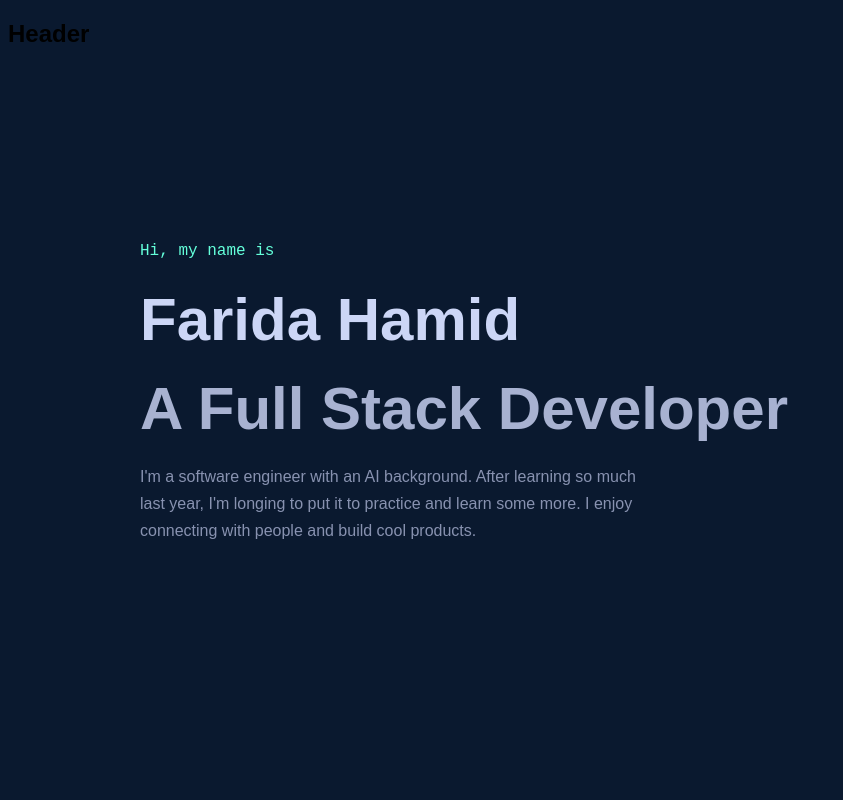
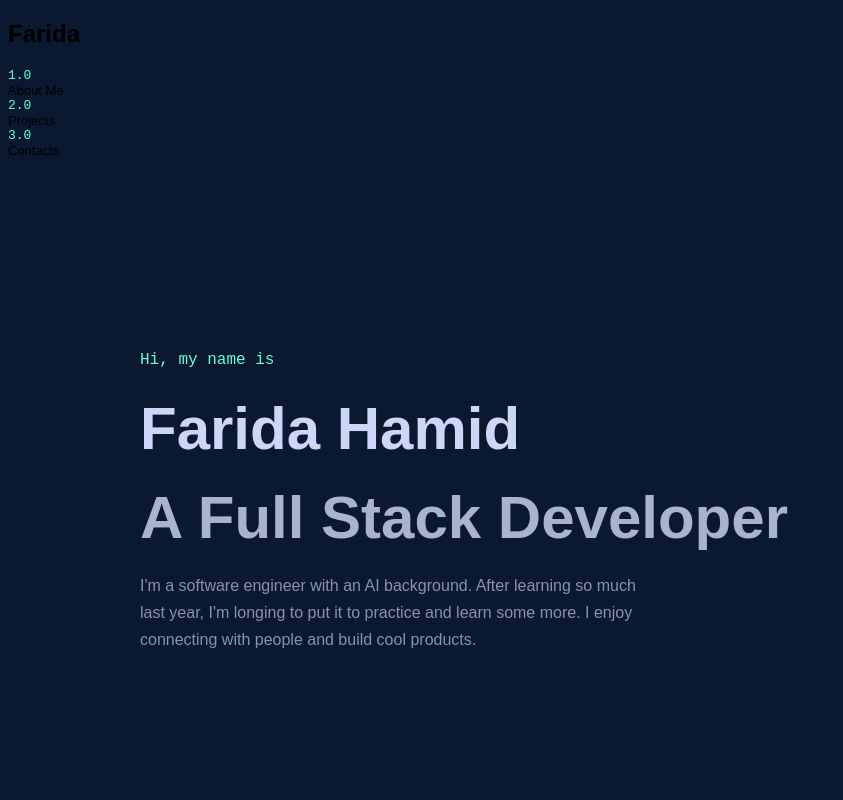
Before and after one commit to Farida-Hamid/Personal-Website, a React (Create React App) app: page / in a window 1280 px wide. Shown: the top 800 px of the page, without its empty margins (0-843 px from the left). Built offline with nearby package versions, Linux system fonts and the light colour scheme.

Commit message:
Add links to header

```diff
--- a/src/components/About.js
+++ b/src/components/About.js
@@ -6,7 +6,7 @@ const About = () => {
   return (
     <div className="about">
       <div className="left">
-        <h2 className="title">
+        <h2 className="title" id="about">
           <div className="robotic">01.</div>
           <div style={{width: "200px"}} >About me</div>
           <hr></hr>
--- a/src/components/Header.js
+++ b/src/components/Header.js
@@ -1,8 +1,21 @@
 import React from "react";
 
 const Header = () => {
+  const scroll = (element) => {
+    const section = document.querySelector( element );
+    section.scrollIntoView( { behavior: 'smooth', block: 'start' } );
+  };
+
   return (
-    <h2>Header</h2>
+    <div className="header">
+      <h2>Farida</h2>
+
+      <div style={{fontSize: "13px"}}>
+        <a onClick={() => scroll('.about')}><div className="robotic">1.0</div> About Me</a>
+        <a onClick={() => scroll('#projects')}><div className="robotic">2.0</div> Projects</a>
+        <a onClick={() => scroll('.call')}><div className="robotic">3.0</div> Contacts</a>
+      </div>
+    </div>
   )
 }
 
--- a/src/components/ProjectCard.js
+++ b/src/components/ProjectCard.js
@@ -17,8 +17,8 @@ const ProjectCard = ({ name, description, tech, liveLink, githubLink, image }) =
         </ul>
 
         <div className="links">
-          <a className="action" href={liveLink} >Live</a><br/>
-          <a className="action"href={githubLink} >Github</a>
+          <a className="action" href={liveLink} target="_blank" >Live</a><br/>
+          <a className="action" href={githubLink} target="_blank" >Github</a>
         </div>
       </div>
     </div>
--- a/src/components/Projects.js
+++ b/src/components/Projects.js
@@ -33,7 +33,7 @@ const Projects = () => {
   }];
 
     return (
-      <>
+      <div id="projects">
         <h2 className="title">
           <div className="robotic">02.</div>
           Projects
@@ -53,7 +53,7 @@ const Projects = () => {
             image={project.image}
           />
         ))}
-      </>
+      </div>
     );
 };
 
```
Also changed, not shown: src/App.js (+19 -0 lines).
